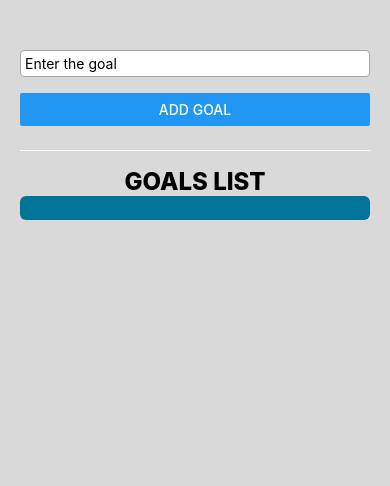
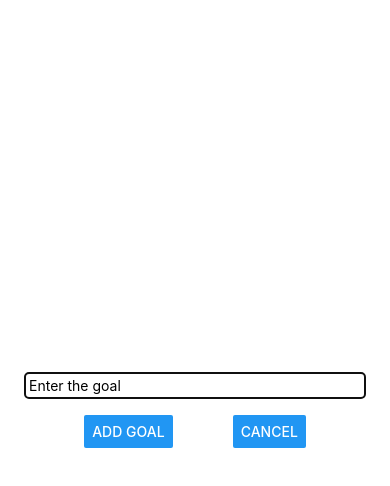
Before and after one commit to Lambertn33/Goals_app, a React Native app: screen / in a window 390 px wide. Both pictures are taken after a click on the button "ADD GOAL". Shown: the top 486 px of the page. Built offline with nearby package versions, Linux system fonts and the light colour scheme.

Commit message:
feat: add new goal in modal

```diff
--- a/App.js
+++ b/App.js
@@ -1,22 +1,32 @@
-import { StyleSheet, Text, View } from "react-native";
+import { Button, StyleSheet, Text, View } from "react-native";
 import GoalForm from "./components/goals/GoalForm";
 import { useState } from "react";
 import GoalsList from "./components/goals/GoalsList";
 
 export default function App() {
   const [goals, setGoals] = useState([]);
+  const [formVisible, setFormVisible] = useState(false);
 
-  const addGoalHandler = (newGoal) =>
+  const addGoalHandler = (newGoal) => {
     setGoals((prevGoals) => [...prevGoals, newGoal]);
+    setFormVisible(false);
+  };
 
   const deleteGoalHandler = (id) => {
     const filteredGoals = goals.filter((goal) => goal.id !== id);
     setGoals(filteredGoals);
   };
 
+  const onToggleModal = () => setFormVisible(!formVisible);
+
   return (
     <View style={styles.appContainer}>
-      <GoalForm onPress={addGoalHandler} />
+      <Button title="Add Goal" onPress={onToggleModal} />
+      <GoalForm
+        onAddGoal={addGoalHandler}
+        onToggleModal={onToggleModal}
+        visible={formVisible}
+      />
       <GoalsList goals={goals} onDeleteHandler={deleteGoalHandler} />
     </View>
   );
--- a/components/goals/GoalForm.js
+++ b/components/goals/GoalForm.js
@@ -1,7 +1,7 @@
 import { useState } from "react";
-import { TextInput, Button, View, StyleSheet } from "react-native";
+import { TextInput, Button, View, StyleSheet, Modal } from "react-native";
 
-const GoalForm = ({ onPress }) => {
+const GoalForm = ({ onAddGoal, onToggleModal, visible }) => {
   const [enteredGoal, setEnteredGoal] = useState("");
 
   const addGoalHandler = () => {
@@ -9,11 +9,12 @@ const GoalForm = ({ onPress }) => {
       id: Math.random().toString(),
       description: enteredGoal,
     };
-    onPress(newGoal);
+    onAddGoal(newGoal);
     setEnteredGoal("");
   };
 
   return (
+    <Modal visible={visible} animationType="slide">
       <View style={styles.inputContainer}>
         <TextInput
           placeholder="Enter the goal"
@@ -21,17 +22,28 @@ const GoalForm = ({ onPress }) => {
           value={enteredGoal}
           onChangeText={(goal) => setEnteredGoal(goal)}
         />
-      <Button title="Add Goal" onPress={addGoalHandler}/>
+        <View style={styles.buttonsContainer}>
+          <Button title="Add Goal" onPress={addGoalHandler} />
+          <Button title="Cancel" onPress={onToggleModal} />
         </View>
+      </View>
+    </Modal>
   );
 };
 
 const styles = StyleSheet.create({
+  buttonsContainer: {
+    flexDirection: "row",
+    justifyContent: "space-evenly",
+  },
   inputContainer: {
+    paddingHorizontal: 24,
     gap: 16,
     borderBottomColor: "#fff",
     borderBottomWidth: 1,
     paddingBottom: 24,
+    justifyContent: "center",
+    flex: 1,
   },
   input: {
     borderWidth: 1,
```
Lines whose indentation alone changed are shown as unchanged.
